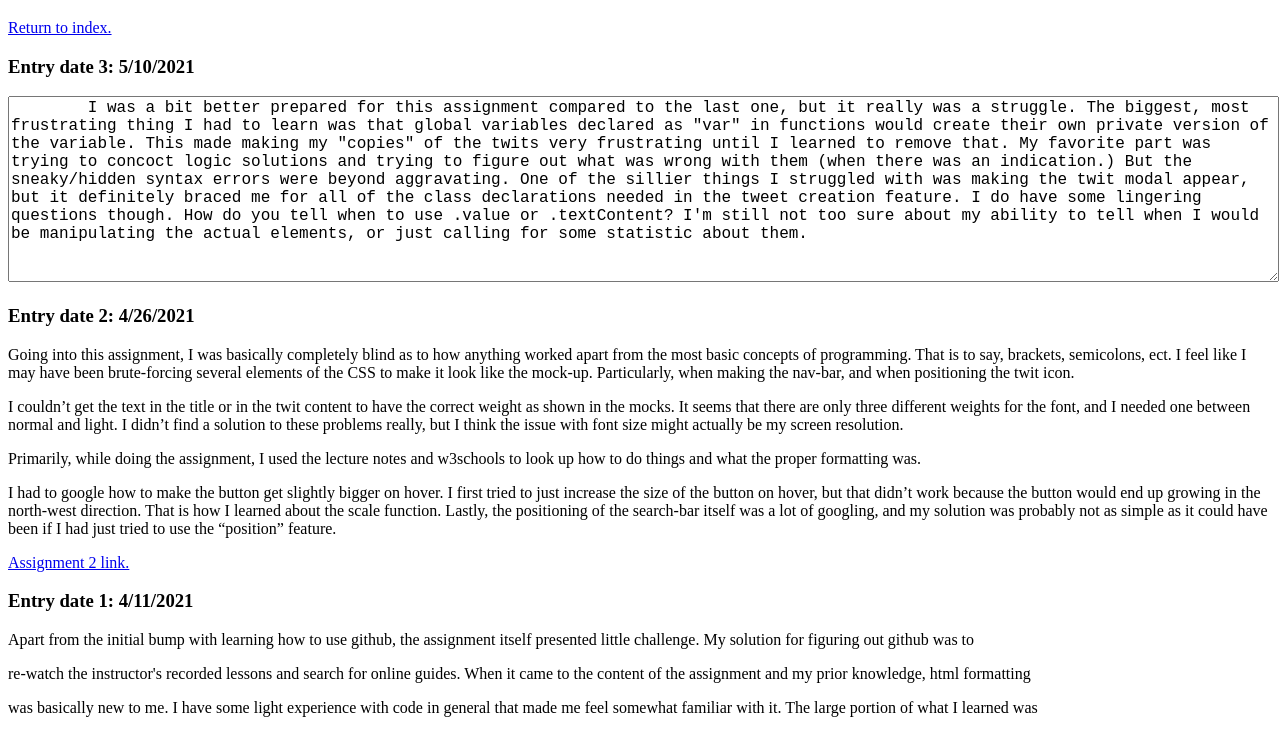
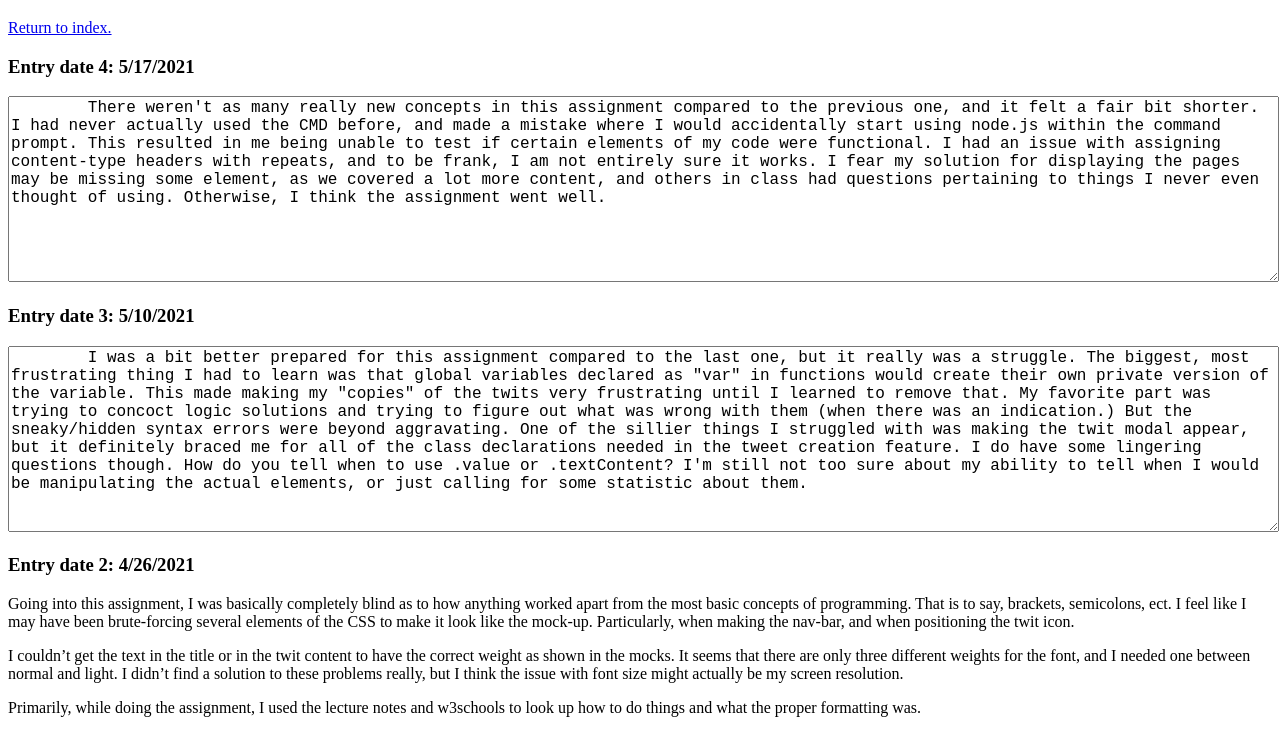
Before and after one commit to OSURodger/OSURodger.github.io, a plain HTML site: page blog.html in a window 1280 px wide. Shown: the part 61-791 px from the top of the page. Drawn offline with Linux system fonts and the light colour scheme.

Commit message:
Blog with update 4

```diff
--- a/blog.html
+++ b/blog.html
@@ -9,6 +9,10 @@
 	<body>
 		<h1>Corin's Blog</h1>
 		<p><a href="index.html">Return to index.</a></p>
+		<h3><h3>Entry date 4: 5/17/2021</h3>
+		<textarea id="Entry4" name="Entry4" style="font-size:16px" rows="10" cols="125">
+	There weren't as many really new concepts in this assignment compared to the previous one, and it felt a fair bit shorter. I had never actually used the CMD before, and made a mistake where I would accidentally start using node.js within the command prompt. This resulted in me being unable to test if certain elements of my code were functional. I had an issue with assigning content-type headers with repeats, and to be frank, I am not entirely sure it works. I fear my solution for displaying the pages may be missing some element, as we covered a lot more content, and others in class had questions pertaining to things I never even thought of using. Otherwise, I think the assignment went well.
+		</textarea>
 		<h3><h3>Entry date 3: 5/10/2021</h3>
 		<textarea id="Entry3" name="Entry3" style="font-size:16px" rows="10" cols="125">
 	I was a bit better prepared for this assignment compared to the last one, but it really was a struggle. The biggest, most frustrating thing I had to learn was that global variables declared as "var" in functions would create their own private version of the variable. This made making my "copies" of the twits very frustrating until I learned to remove that. My favorite part was trying to concoct logic solutions and trying to figure out what was wrong with them (when there was an indication.) But the sneaky/hidden syntax errors were beyond aggravating. One of the sillier things I struggled with was making the twit modal appear, but it definitely braced me for all of the class declarations needed in the tweet creation feature. I do have some lingering questions though. How do you tell when to use .value or .textContent? I'm still not too sure about my ability to tell when I would be manipulating the actual elements, or just calling for some statistic about them.
```
